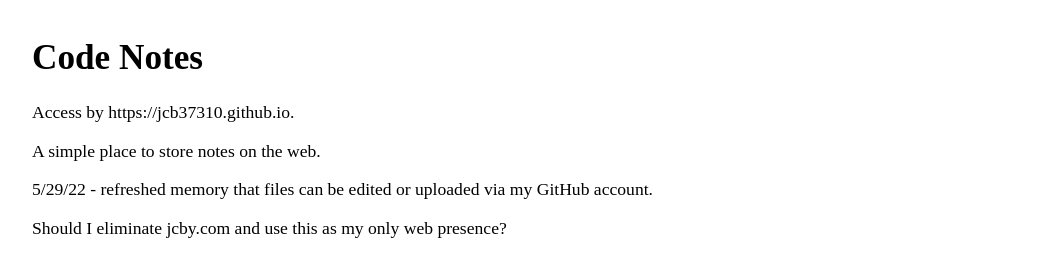
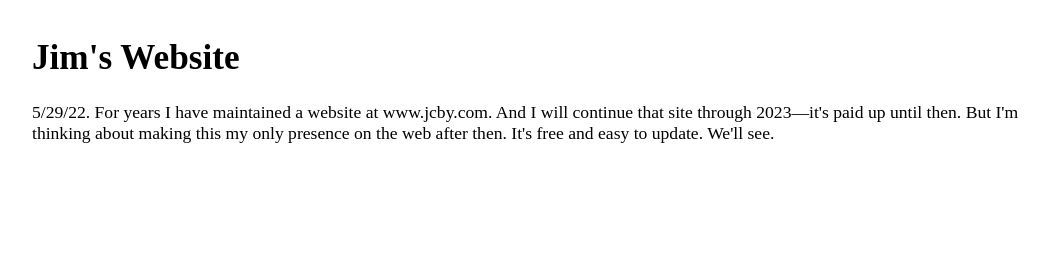
Before and after one commit to jcb37310/jcb37310.github.io, a plain HTML site: page index.html in a window 1280 px wide. Shown: the whole page, without its empty margins (96-1145 px from the left). Drawn offline with Linux system fonts and the light colour scheme.

Commit message:
Update index.html

```diff
--- a/index.html
+++ b/index.html
@@ -5,7 +5,7 @@
   <meta charset="utf-8">
   <meta http-equiv="X-UA-Compatible" content="IE=edge">
   <meta name="viewport" content="width=device-width, initial-scale=1">
-  <title>Code Notes</title>
+  <title>My Website</title>
   <style>
     body {
       margin: 3% 10%; font-size: 110%;
@@ -16,15 +16,9 @@
 
 <body>
 
-  <h1>Code Notes</h1>
+  <h1>Jim's Website</h1>
 
-  <p>Access by https://jcb37310.github.io.</p>
-
-  <p>A simple place to store notes on the web.</p>
-
-  <p>5/29/22 - refreshed memory that files can be edited or uploaded via my GitHub account.</p>
-
-  <p>Should I eliminate jcby.com and use this as my only web presence?</p>
+  <p>5/29/22. For years I have maintained a website at www.jcby.com. And I will continue that site through 2023&mdash;it's paid up until then. But I'm thinking about making this my only presence on the web after then. It's free and easy to update. We'll see.</p>
 
 </body>
 
```
